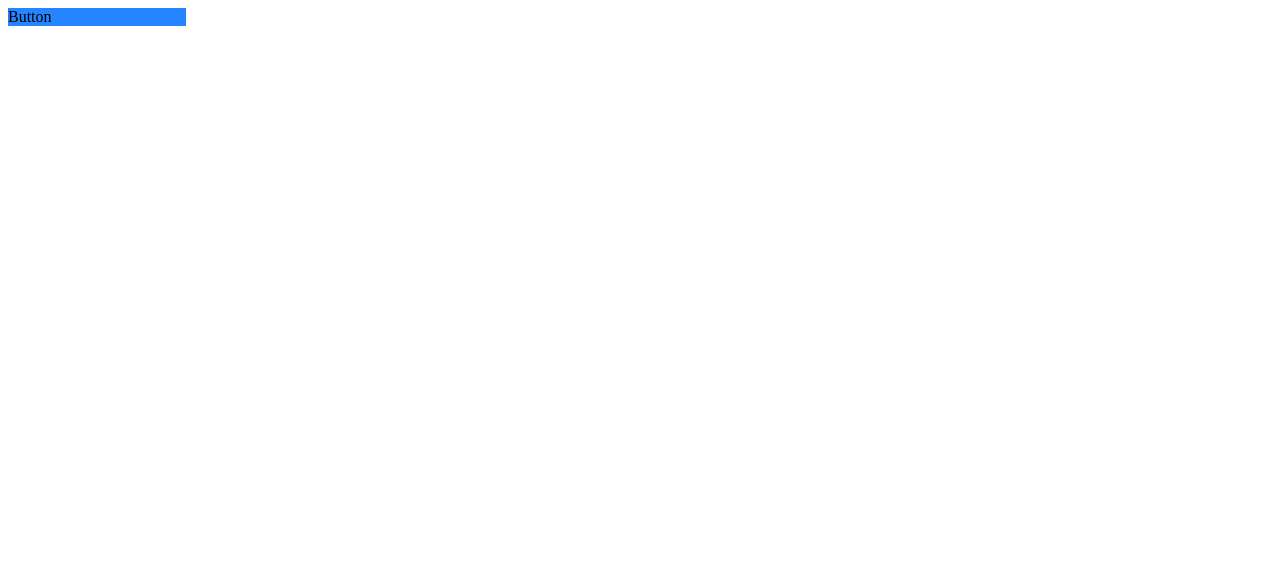
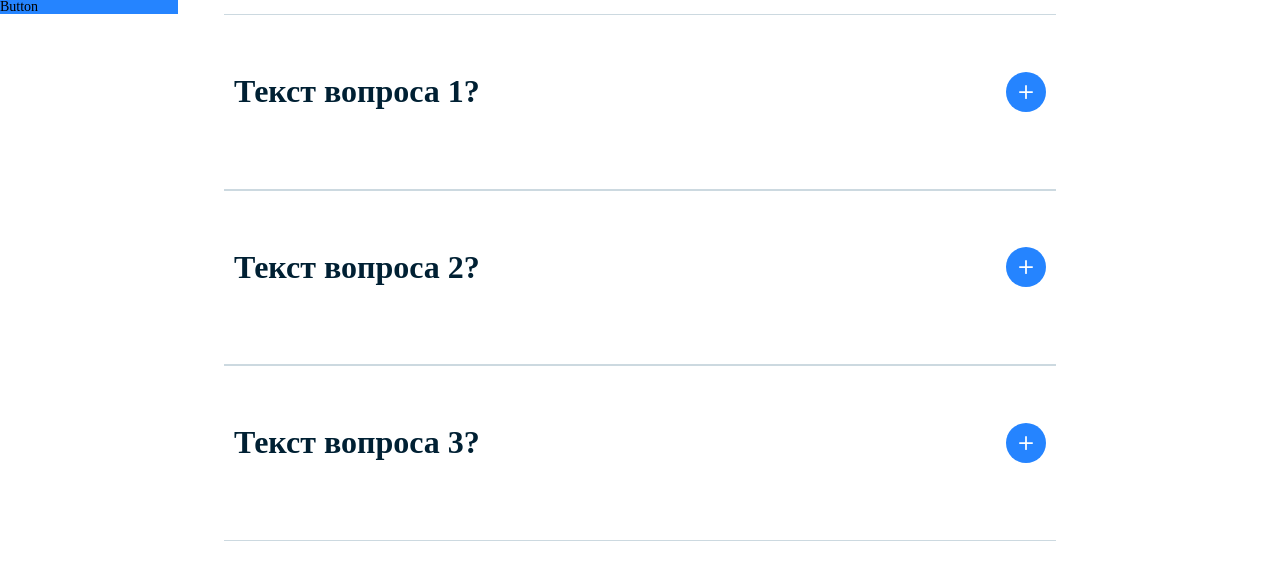
Before and after one commit to d4rkm3z/sa-components, a React (Create React App) app: page / in a window 1280 px wide. Shown: the top 580 px of the page. Built offline with nearby package versions, Linux system fonts and the light colour scheme.

Commit message:
add accordion component

```diff
--- a/package.json
+++ b/package.json
@@ -8,11 +8,12 @@
     "@testing-library/user-event": "^12.1.10",
     "@types/jest": "^26.0.15",
     "@types/node": "^12.0.0",
-    "@types/react": "^17.0.0",
+    "@types/react": "^17.0.14",
     "@types/react-dom": "^17.0.0",
     "node-sass": "^4.14.1",
     "react": "^17.0.2",
     "react-dom": "^17.0.2",
+    "react-icons": "^4.2.0",
     "react-scripts": "4.0.3",
     "typescript": "^4.1.2",
     "web-vitals": "^1.0.1"
--- a/src/App.tsx
+++ b/src/App.tsx
@@ -1,8 +1,14 @@
-import React from "react";
-import Button from "./components/button/Button";
+import React from 'react'
+import Button from './components/button/Button'
+import Accordion from './components/Accordion/Accordion'
 
 function App() {
-  return <Button/>;
+  return (
+    <>
+      <Button />
+      <Accordion />
+    </>
+  )
 }
 
-export default App;
+export default App
--- /dev/null
+++ b/src/components/Accordion/AccItem/AccItem.scss
@@ -0,0 +1,67 @@
+.AccItem {
+  width: 100%;
+  max-width: 832px;
+  margin: 0 auto;
+  padding: 56px 10px;
+  border-top: 1px solid rgba(0, 65, 102, 0.2);
+  border-bottom: 1px solid rgba(0, 65, 102, 0.2);
+  list-style-type: none;
+  max-height: 568px;
+}
+
+.AccItem__header {
+  display: flex;
+  justify-content: space-between;
+  align-items: center;
+}
+
+.AccItem__title {
+  font-weight: 700;
+  font-size: 32px;
+  line-height: 130%;
+  color: #002033;
+}
+
+.AccItem__icon {
+  display: flex;
+  justify-content: center;
+  align-items: center;
+  width: 40px;
+  height: 40px;
+  background: rgba(37, 132, 255, 1);
+  border-radius: 50%;
+  cursor: pointer;
+  color: white;
+  transition: all 300ms ease-in-out;
+}
+
+.AccItem__icon.clickedIcon {
+  background: transparent;
+  border: 1px solid rgba(37, 132, 255, 1);
+  transition: all 300ms ease-in-out;
+}
+
+.AccItem__content {
+  height: 0;
+  opacity: 0;
+  display: flex;
+  overflow: hidden;
+  transition: all 400ms ease-in-out;
+  margin-top: 20px;
+  p {
+    max-width: 688px;
+    font-weight: 400;
+    font-size: 16px;
+    line-height: 160%;
+    color: rgba(0, 32, 51, 0.6);
+  }
+}
+
+.AccItem__content.show {
+  height: 50px;
+  opacity: 1;
+}
+
+.AccItem__content.show .AccItem__icon {
+  background: white;
+}
--- /dev/null
+++ b/src/components/Accordion/AccItem/AccItem.tsx
@@ -0,0 +1,36 @@
+import React from 'react'
+import './AccItem.scss'
+import { BsPlus } from 'react-icons/bs'
+import { BsX } from 'react-icons/bs'
+
+interface AccItemProps {
+  text: string
+  title: string
+  active: string
+  toggle: (title: string) => void
+}
+
+function AccItem({ text, title, active, toggle }: AccItemProps) {
+  return (
+    <li className="AccItem">
+      <div className="AccItem__header">
+        <p className="AccItem__title">{title}</p>
+        <div
+          className={(active === title ? 'clickedIcon' : '') + ' AccItem__icon'}
+          onClick={() => toggle(title)}
+        >
+          {active === title ? (
+            <BsX size="2rem" color="rgba(37, 132, 255, 1)" />
+          ) : (
+            <BsPlus size="2rem" />
+          )}
+        </div>
+      </div>
+      <div className={(active === title ? 'show' : '') + ' AccItem__content'}>
+        <p>{text}</p>
+      </div>
+    </li>
+  )
+}
+
+export default AccItem
--- /dev/null
+++ b/src/components/Accordion/Accordion.tsx
@@ -0,0 +1,50 @@
+import React, { useState } from 'react'
+import AccItem from './AccItem/AccItem'
+
+function Accordion() {
+  const [active, setActive] = useState('')
+
+  const accordions = [
+    {
+      id: 1,
+      title: 'Текст вопроса 1?',
+      text: 'Никаких. Сервис подскажет, что нужно сделат чтобы провести анализ и правильно разобраться в его результатах.',
+    },
+    {
+      id: 2,
+      title: 'Текст вопроса 2?',
+      text: 'Никаких. Сервис подскажет, что нужно сделат чтобы провести анализ и правильно разобраться в его результатах.',
+    },
+    {
+      id: 3,
+      title: 'Текст вопроса 3?',
+      text: 'Никаких. Сервис подскажет, что нужно сделат чтобы провести анализ и правильно разобраться в его результатах.',
+    },
+  ]
+
+  const toggle = (title: string) => {
+    if (title === active) {
+      setActive('')
+    } else {
+      setActive(title)
+    }
+  }
+
+  return (
+    <ul className="Accordion">
+      {accordions.map((item) => {
+        return (
+          <AccItem
+            key={item.id}
+            title={item.title}
+            text={item.text}
+            active={active}
+            toggle={toggle}
+          />
+        )
+      })}
+    </ul>
+  )
+}
+
+export default Accordion
--- /dev/null
+++ b/src/index.scss
@@ -0,0 +1,77 @@
+/*Обнуление*/
+* {
+  padding: 0;
+  margin: 0;
+  border: 0;
+}
+*,
+*:before,
+*:after {
+  -moz-box-sizing: border-box;
+  -webkit-box-sizing: border-box;
+  box-sizing: border-box;
+}
+:focus,
+:active {
+  outline: none;
+}
+a:focus,
+a:active {
+  outline: none;
+}
+nav,
+footer,
+header,
+aside {
+  display: block;
+}
+html,
+body {
+  height: 100%;
+  width: 100%;
+
+  font-size: 100%;
+  line-height: 1;
+  font-size: 14px;
+  -ms-text-size-adjust: 100%;
+  -moz-text-size-adjust: 100%;
+  -webkit-text-size-adjust: 100%;
+}
+input,
+button,
+textarea {
+  font-family: inherit;
+}
+input::-ms-clear {
+  display: none;
+}
+button {
+  cursor: pointer;
+}
+button::-moz-focus-inner {
+  padding: 0;
+  border: 0;
+}
+a,
+a:visited {
+  text-decoration: none;
+}
+a:hover {
+  text-decoration: none;
+}
+ul li {
+  list-style: none;
+}
+img {
+  vertical-align: top;
+}
+h1,
+h2,
+h3,
+h4,
+h5,
+h6 {
+  font-size: inherit;
+  font-weight: inherit;
+}
+/*--------------------*/
```
Also changed, not shown: src/index.tsx (+5 -4 lines), src/components/Accordion/Accordion.scss (added), 1 other file (tests, documents, lock files or other folders).
